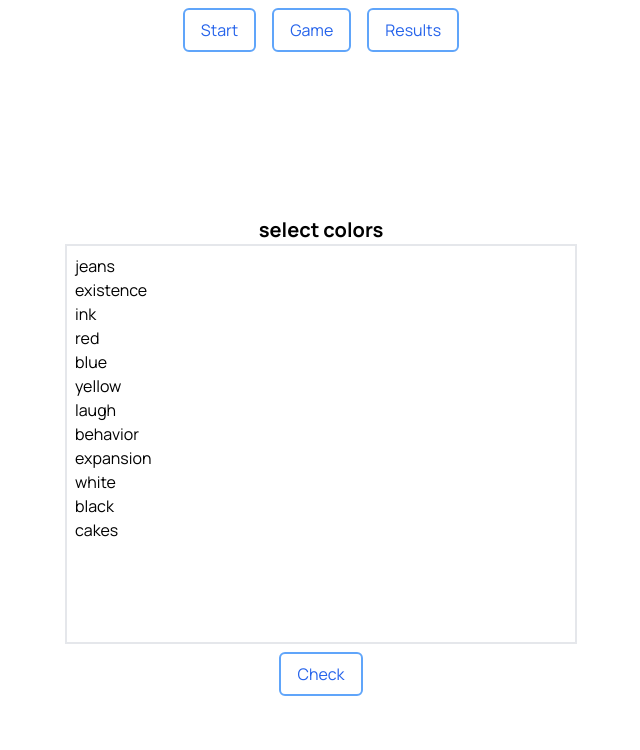
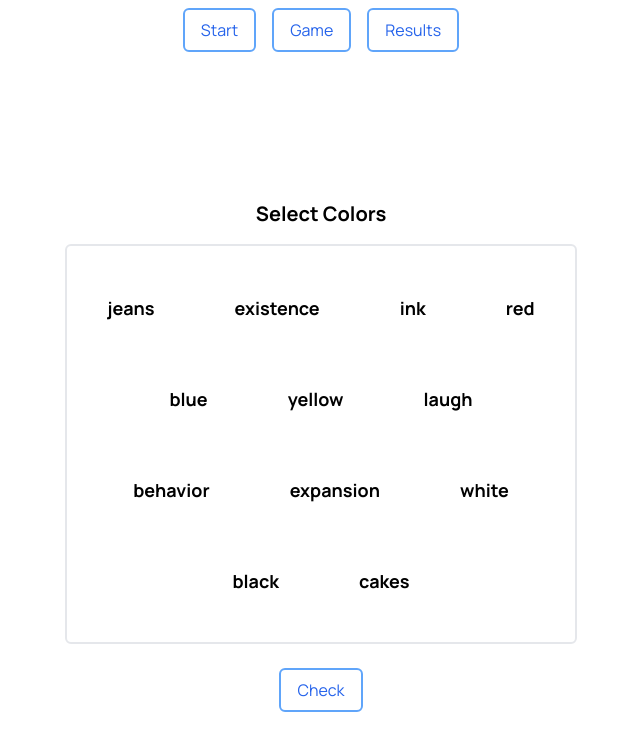
Before and after one commit to lazzzaroni/wordcloud, an Angular app: page /game in a window 1280 px wide. Shown: the top 750 px of the page, without its empty margins (319-959 px from the left). Built offline with nearby package versions, Linux system fonts and the light colour scheme.

Commit message:
play with styles

```diff
--- a/src/app/components/game/game.component.html
+++ b/src/app/components/game/game.component.html
@@ -2,17 +2,19 @@
   class="flex flex-col justify-center items-center h-screen overflow-hidden m-0"
 >
   <h2 class="w-4/5 text-xl font-bold text-center">
-    {{ gameData.question }}
+    {{ gameData.question | titlecase }}
   </h2>
 
-  <div class="w-4/5 sm:w-3/5 lg:w-2/5 h-2/4 border-2 p-2">
-    <ul>
-      <li *ngFor="let item of allWords">{{ item }}</li>
+  <div class="w-4/5 sm:w-3/5 lg:w-2/5 h-2/4 border-2 m-4 p-4 rounded-md">
+    <ul
+      class="flex flex-wrap justify-center items-center text-lg h-full gap-x-20 mx-4 my-0"
+    >
+      <li *ngFor="let item of allWords">
+        <button class="w-auto font-bold hover:underline">
+          {{ item }}
+        </button>
+      </li>
     </ul>
   </div>
-  <button
-    class="py-2 px-4 m-2 border-2 text-blue-600 hover:text-blue-700 border-blue-400 hover:bg-blue-200 active:bg-blue-300 rounded-md"
-  >
-    Check
-  </button>
+  <button class="btn-active">Check</button>
 </section>
--- a/src/app/components/start/start.component.html
+++ b/src/app/components/start/start.component.html
@@ -12,15 +12,11 @@
     name="name"
   />
   <button
-    class="py-2 px-4 m-2 border-2 text-blue-600 hover:text-blue-700 border-blue-400 hover:bg-blue-200 active:bg-blue-300 rounded-md"
+    [ngClass]="!name.length ? 'btn-inactive' : 'btn-active'"
     routerLink="/game"
     (click)="onClickPlay()"
+    [disabled]="!name.length"
   >
     Play
   </button>
-  <!-- <a
-    href="#"
-    class="py-2 px-4 m-2 border-2 text-blue-600 hover:text-blue-700 border-blue-400 hover:bg-blue-200 active:bg-blue-300 rounded-md"
-    >Play</a
-  > -->
 </section>
--- a/src/styles.css
+++ b/src/styles.css
@@ -2,3 +2,11 @@
 @tailwind base;
 @tailwind components;
 @tailwind utilities;
+
+.btn-active {
+  @apply py-2 px-4 m-2 border-2 text-blue-600 hover:text-blue-700 border-blue-400 hover:bg-blue-200 active:bg-blue-300 rounded-md cursor-pointer;
+}
+
+.btn-inactive {
+  @apply py-2 px-4 m-2 border-2 text-slate-400 bg-slate-200 border-slate-300 cursor-not-allowed rounded-md;
+}
```
